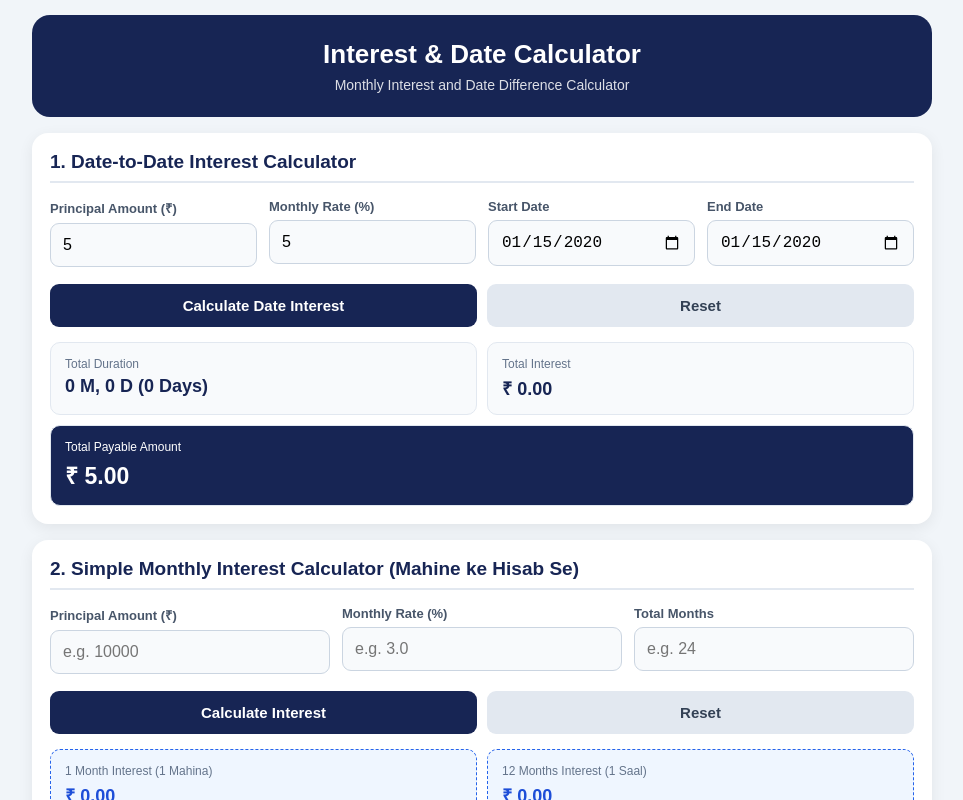
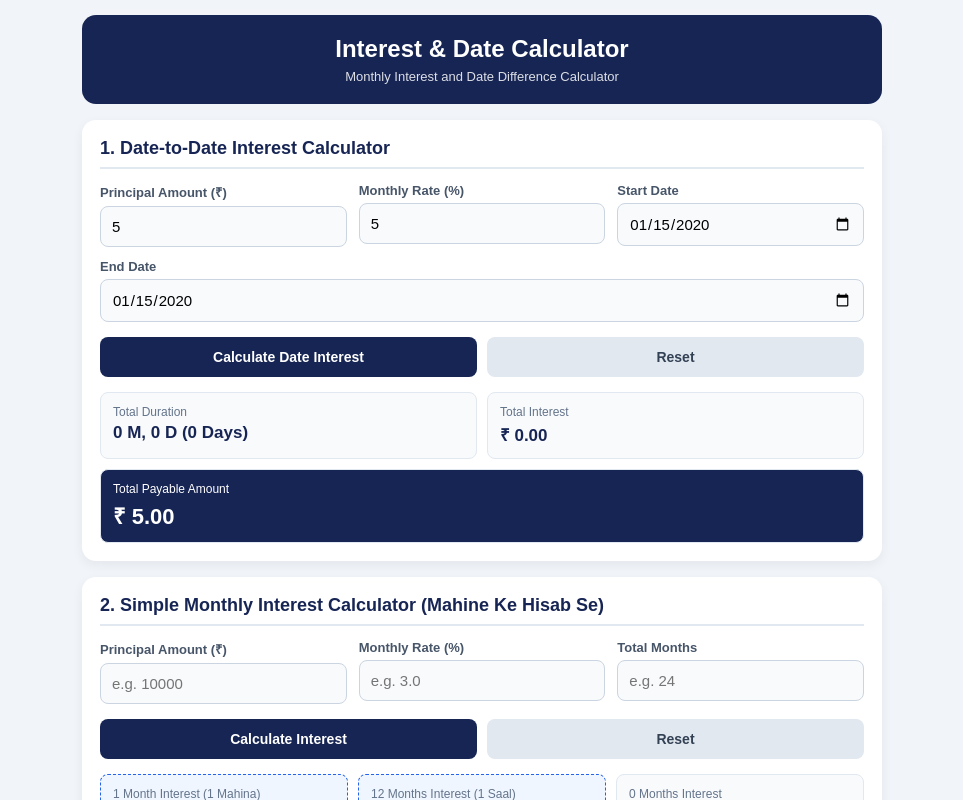
Before and after one commit to rajeshpatel14725836-rgb/Calcnew, a plain HTML site: page index.html in a window 1280 px wide. Both pictures are taken after typing "5", "5", "2020-01-15", "2020-01-15" into the empty fields and a click on the button "Calculate Date Interest". Shown: the top 800 px of the page, without its empty margins (158-1121 px from the left). Drawn offline with Linux system fonts and the light colour scheme.

Commit message:
Update index.html

```diff
--- a/index.html
+++ b/index.html
@@ -5,68 +5,69 @@
 <meta name="viewport" content="width=device-width, initial-scale=1.0">
 <title>Interest & Date Calculator</title>
 
-<meta name="theme-color" content="#172554">
-<meta name="description" content="Monthly Interest and Date Difference Calculator">
-
 <style>
 * {
     box-sizing: border-box;
+    font-family: Arial, sans-serif;
 }
 
 body {
     margin: 0;
     padding: 15px 10px 35px;
-    font-family: Arial, sans-serif;
     background: #f1f5f9;
     color: #172033;
 }
 
 .container {
-    max-width: 900px;
-    margin: auto;
+    max-width: 800px;
+    margin: 0 auto;
 }
 
 .header {
     background: #172554;
     color: white;
     text-align: center;
-    padding: 24px 15px;
-    border-radius: 18px;
+    padding: 20px 15px;
+    border-radius: 14px;
     margin-bottom: 16px;
 }
 
 .header h1 {
-    margin: 0 0 7px;
-    font-size: 26px;
+    margin: 0 0 6px;
+    font-size: 24px;
 }
 
 .header p {
     margin: 0;
-    font-size: 14px;
+    font-size: 13px;
     opacity: 0.85;
 }
 
 .card {
     background: white;
     padding: 18px;
-    border-radius: 16px;
+    border-radius: 14px;
     margin-bottom: 16px;
-    box-shadow: 0 4px 15px rgba(0,0,0,0.07);
+    box-shadow: 0 4px 12px rgba(0,0,0,0.06);
 }
 
 .title {
-    font-size: 19px;
+    font-size: 18px;
     font-weight: bold;
     color: #172554;
-    margin-bottom: 16px;
+    margin-bottom: 14px;
     border-bottom: 2px solid #e2e8f0;
     padding-bottom: 8px;
 }
 
 .input-grid {
-    display: grid;
-    grid-template-columns: repeat(auto-fit, minmax(180px, 1fr));
+    display: flex;
+    flex-wrap: wrap;
     gap: 12px;
+}
+
+.input-box {
+    flex: 1 1 200px;
 }
 
 label {
@@ -74,15 +75,15 @@ label {
     font-size: 13px;
     font-weight: bold;
     color: #475569;
-    margin-bottom: 6px;
+    margin-bottom: 5px;
 }
 
 input {
     width: 100%;
-    padding: 12px;
+    padding: 11px;
     border: 1px solid #cbd5e1;
-    border-radius: 9px;
-    font-size: 16px;
+    border-radius: 8px;
+    font-size: 15px;
     background: #f8fafc;
     outline: none;
 }
@@ -92,80 +93,88 @@ input:focus {
     background: white;
 }
 
+/* Error Alert Box */
+.error-msg {
+    display: none;
+    background: #fef2f2;
+    color: #dc2626;
+    border: 1px solid #fca5a5;
+    padding: 10px;
+    border-radius: 8px;
+    font-size: 13px;
+    font-weight: bold;
+    margin-top: 12px;
+}
+
 .buttons {
     display: flex;
     gap: 10px;
-    margin-top: 17px;
+    margin-top: 15px;
 }
 
 button {
     flex: 1;
     border: 0;
-    border-radius: 9px;
-    padding: 13px;
-    font-size: 15px;
+    border-radius: 8px;
+    padding: 12px;
+    font-size: 14px;
     font-weight: bold;
     cursor: pointer;
-    transition: 0.2s;
 }
 
-.calculate {
+.btn-calc {
     background: #172554;
     color: white;
 }
 
-.calculate:hover {
-    background: #1e3a8a;
-}
-
-.reset {
+.btn-reset {
     background: #e2e8f0;
     color: #334155;
 }
 
-.reset:hover {
-    background: #cbd5e1;
-}
-
 .summary-grid {
-    display: grid;
-    grid-template-columns: repeat(2, 1fr);
+    display: flex;
+    flex-wrap: wrap;
     gap: 10px;
     margin-top: 15px;
 }
 
-.summary {
+.summary-box {
+    flex: 1 1 180px;
     background: #f8fafc;
     border: 1px solid #e2e8f0;
-    border-radius: 10px;
-    padding: 14px;
+    border-radius: 8px;
+    padding: 12px;
 }
 
 .summary-label {
     font-size: 12px;
     color: #64748b;
-    margin-bottom: 5px;
+    margin-bottom: 4px;
 }
 
 .summary-value {
-    font-size: 18px;
+    font-size: 17px;
     font-weight: bold;
     color: #172554;
 }
 
-.final {
-    grid-column: 1 / -1;
+.full-width {
+    flex: 1 1 100%;
+}
+
+.final-box {
     background: #172554;
     color: white;
 }
 
-.final .summary-label,
-.final .summary-value {
+.final-box .summary-label,
+.final-box .summary-value {
     color: white;
 }
 
-.final .summary-value {
-    font-size: 23px;
+.final-box .summary-value {
+    font-size: 22px;
 }
 
 .highlight-box {
@@ -185,86 +194,92 @@ button {
         <p>Monthly Interest and Date Difference Calculator</p>
     </div>
 
-    <!-- ================= SECTION 1: DATE TO DATE CALCULATOR ================= -->
+    <!-- SECTION 1: DATE TO DATE CALCULATOR -->
     <div class="card">
         <div class="title">1. Date-to-Date Interest Calculator</div>
+
         <div class="input-grid">
-            <div>
+            <div class="input-box">
                 <label>Principal Amount (₹)</label>
                 <input type="number" id="principal" placeholder="e.g. 50000">
             </div>
-            <div>
+            <div class="input-box">
                 <label>Monthly Rate (%)</label>
                 <input type="number" id="rate" step="0.01" placeholder="e.g. 2.0">
             </div>
-            <div>
+            <div class="input-box">
                 <label>Start Date</label>
                 <input type="date" id="startDate">
             </div>
-            <div>
+            <div class="input-box">
                 <label>End Date</label>
                 <input type="date" id="endDate">
             </div>
         </div>
 
+        <div id="errSection1" class="error-msg"></div>
+
         <div class="buttons">
-            <button class="calculate" onclick="calculateDateInterest()">Calculate Date Interest</button>
-            <button class="reset" onclick="resetDateFields()">Reset</button>
+            <button class="btn-calc" onclick="calculateDateInterest()">Calculate Date Interest</button>
+            <button class="btn-reset" onclick="resetDateFields()">Reset</button>
         </div>
 
         <div class="summary-grid">
-            <div class="summary">
+            <div class="summary-box">
                 <div class="summary-label">Total Duration</div>
                 <div class="summary-value" id="resDuration">-</div>
             </div>
-            <div class="summary">
+            <div class="summary-box">
                 <div class="summary-label">Total Interest</div>
                 <div class="summary-value" id="resInterest">₹ 0.00</div>
             </div>
-            <div class="summary final">
+            <div class="summary-box full-width final-box">
                 <div class="summary-label">Total Payable Amount</div>
                 <div class="summary-value" id="resTotal">₹ 0.00</div>
             </div>
         </div>
     </div>
 
-    <!-- ================= SECTION 2: SIMPLE MONTHLY CALCULATOR ================= -->
+    <!-- SECTION 2: SIMPLE MONTHLY CALCULATOR -->
     <div class="card">
-        <div class="title">2. Simple Monthly Interest Calculator (Mahine ke Hisab Se)</div>
+        <div class="title">2. Simple Monthly Interest Calculator (Mahine Ke Hisab Se)</div>
+
         <div class="input-grid">
-            <div>
+            <div class="input-box">
                 <label>Principal Amount (₹)</label>
                 <input type="number" id="simPrincipal" placeholder="e.g. 10000">
             </div>
-            <div>
+            <div class="input-box">
                 <label>Monthly Rate (%)</label>
                 <input type="number" id="simRate" step="0.01" placeholder="e.g. 3.0">
             </div>
-            <div>
+            <div class="input-box">
                 <label>Total Months</label>
                 <input type="number" id="simMonths" placeholder="e.g. 24">
             </div>
         </div>
 
+        <div id="errSection2" class="error-msg"></div>
+
         <div class="buttons">
-            <button class="calculate" onclick="calculateSimpleInterest()">Calculate Interest</button>
-            <button class="reset" onclick="resetSimpleFields()">Reset</button>
+            <button class="btn-calc" onclick="calculateSimpleInterest()">Calculate Interest</button>
+            <button class="btn-reset" onclick="resetSimpleFields()">Reset</button>
         </div>
 
         <div class="summary-grid">
-            <div class="summary highlight-box">
+            <div class="summary-box highlight-box">
                 <div class="summary-label">1 Month Interest (1 Mahina)</div>
                 <div class="summary-value" id="sim1Month">₹ 0.00</div>
             </div>
-            <div class="summary highlight-box">
+            <div class="summary-box highlight-box">
                 <div class="summary-label">12 Months Interest (1 Saal)</div>
                 <div class="summary-value" id="sim12Months">₹ 0.00</div>
             </div>
-            <div class="summary">
+            <div class="summary-box">
                 <div class="summary-label"><span id="customMonthLabel">0</span> Months Interest</div>
                 <div class="summary-value" id="simCustomInterest">₹ 0.00</div>
             </div>
-            <div class="summary final">
+            <div class="summary-box full-width final-box">
                 <div class="summary-label">Total Payable Amount (<span id="customMonthTotalLabel">0</span> Months)</div>
                 <div class="summary-value" id="simTotalAmount">₹ 0.00</div>
             </div>
@@ -274,47 +289,61 @@ button {
 </div>
 
 <script>
-// ---------- Section 1 Logic: Date-to-Date Calculator ----------
+// ---------- Error Helper ----------
+function showError(elementId, message) {
+    var errBox = document.getElementById(elementId);
+    errBox.innerText = message;
+    errBox.style.display = 'block';
+}
+
+function hideError(elementId) {
+    var errBox = document.getElementById(elementId);
+    errBox.style.display = 'none';
+    errBox.innerText = '';
+}
+
+// ---------- Section 1 Logic ----------
 function calculateDateInterest() {
-    const pInput = document.getElementById('principal').value.trim();
-    const rInput = document.getElementById('rate').value.trim();
-    const startInput = document.getElementById('startDate').value;
-    const endInput = document.getElementById('endDate').value;
+    hideError('errSection1');
+
+    var pInput = document.getElementById('principal').value.trim();
+    var rInput = document.getElementById('rate').value.trim();
+    var startInput = document.getElementById('startDate').value;
+    var endInput = document.getElementById('endDate').value;
 
     if (pInput === "" || rInput === "" || !startInput || !endInput) {
-        alert("⚠️ Error: Section 1 ke sabhi fields bharna zaroori hai!");
+        showError('errSection1', '⚠️ Kripya Section 1 ke saare fields (Principal, Rate, Start Date, End Date) bharein!');
         return;
     }
 
-    const p = parseFloat(pInput);
-    const r = parseFloat(rInput);
-    const start = new Date(startInput);
-    const end = new Date(endInput);
+    var p = parseFloat(pInput);
+    var r = parseFloat(rInput);
+    var start = new Date(startInput);
+    var end = new Date(endInput);
 
     if (isNaN(p) || isNaN(r) || p <= 0 || r < 0) {
-        alert("⚠️ Error: Kripya Principal Amount aur Rate sahi daalein!");
+        showError('errSection1', '⚠️️ Kripya Sahi aur Positive Principal Amount aur Rate daalein!');
         return;
     }
 
     if (end < start) {
-        alert("⚠️ Error: End Date, Start Date se pehle ki nahi ho sakti!");
+        showError('errSection1', '⚠️ End Date, Start Date se pehle ki nahi ho sakti!');
         return;
     }
 
-    const diffTime = Math.abs(end - start);
-    const diffDays = Math.ceil(diffTime / (1000 * 60 * 60 * 24));
+    var diffTime = Math.abs(end - start);
+    var diffDays = Math.ceil(diffTime / (1000 * 60 * 60 * 24));
 
-    // Daily Interest based on monthly rate / 30
-    const dailyInterest = (p * r / 100) / 30;
-    const totalInterest = dailyInterest * diffDays;
-    const totalAmount = p + totalInterest;
+    var dailyInterest = (p * r / 100) / 30;
+    var totalInterest = dailyInterest * diffDays;
+    var totalAmount = p + totalInterest;
 
-    const months = Math.floor(diffDays / 30);
-    const remainingDays = diffDays % 30;
+    var months = Math.floor(diffDays / 30);
+    var remainingDays = diffDays % 30;
 
-    document.getElementById('resDuration').innerText = `${months} M, ${remainingDays} D (${diffDays} Days)`;
-    document.getElementById('resInterest').innerText = '₹ ' + totalInterest.toLocaleString('en-IN', {minimumFractionDigits: 2, maximumFractionDigits: 2});
-    document.getElementById('resTotal').innerText = '₹ ' + totalAmount.toLocaleString('en-IN', {minimumFractionDigits: 2, maximumFractionDigits: 2});
+    document.getElementById('resDuration').innerText = months + ' M, ' + remainingDays + ' D (' + diffDays + ' Days)';
+    document.getElementById('resInterest').innerText = '₹ ' + totalInterest.toFixed(2);
+    document.getElementById('resTotal').innerText = '₹ ' + totalAmount.toFixed(2);
 }
 
 function resetDateFields() {
@@ -325,51 +354,43 @@ function resetDateFields() {
     document.getElementById('resDuration').innerText = '-';
     document.getElementById('resInterest').innerText = '₹ 0.00';
     document.getElementById('resTotal').innerText = '₹ 0.00';
+    hideError('errSection1');
 }
 
-// ---------- Section 2 Logic: Simple Monthly Interest Calculator ----------
+// ---------- Section 2 Logic ----------
 function calculateSimpleInterest() {
-    const pInput = document.getElementById('simPrincipal').value.trim();
-    const rInput = document.getElementById('simRate').value.trim();
-    const mInput = document.getElementById('simMonths').value.trim();
+    hideError('errSection2');
 
-    // Check for Blank / Empty Fields
+    var pInput = document.getElementById('simPrincipal').value.trim();
+    var rInput = document.getElementById('simRate').value.trim();
+    var mInput = document.getElementById('simMonths').value.trim();
+
     if (pInput === "" || rInput === "" || mInput === "") {
-        alert("⚠️ Error: Kripya Section 2 ke saare fields (Principal Amount, Monthly Rate, Total Months) bharein!");
+        showError('errSection2', '⚠️ Kripya Section 2 ke saare fields (Principal Amount, Monthly Rate, Total Months) bharein!');
         return;
     }
 
-    const p = parseFloat(pInput);
-    const r = parseFloat(rInput);
-    const months = parseFloat(mInput);
+    var p = parseFloat(pInput);
+    var r = parseFloat(rInput);
+    var months = parseFloat(mInput);
 
-    // Validation for Invalid numbers
     if (isNaN(p) || isNaN(r) || isNaN(months) || p <= 0 || r <= 0 || months <= 0) {
-        alert("⚠️ Error: Kripya Sahi aur Positive numbers daalein!");
+        showError('errSection2', '⚠️ Kripya Sahi aur Positive numbers daalein!');
         return;
     }
 
-    // 1 Month interest = P * (R / 100)
-    const m1Interest = p * (r / 100);
+    var m1Interest = p * (r / 100);
+    var m12Interest = m1Interest * 12;
+    var customInterest = m1Interest * months;
+    var totalAmount = p + customInterest;
 
-    // 12 Months (1 Year) interest
-    const m12Interest = m1Interest * 12;
-
-    // Custom Months Interest
-    const customInterest = m1Interest * months;
-
-    // Total Amount
-    const totalAmount = p + customInterest;
-
-    // Update Month Labels
     document.getElementById('customMonthLabel').innerText = months;
     document.getElementById('customMonthTotalLabel').innerText = months;
 
-    // Update Result Amounts
-    document.getElementById('sim1Month').innerText = '₹ ' + m1Interest.toLocaleString('en-IN', {minimumFractionDigits: 2, maximumFractionDigits: 2});
-    document.getElementById('sim12Months').innerText = '₹ ' + m12Interest.toLocaleString('en-IN', {minimumFractionDigits: 2, maximumFractionDigits: 2});
-    document.getElementById('simCustomInterest').innerText = '₹ ' + customInterest.toLocaleString('en-IN', {minimumFractionDigits: 2, maximumFractionDigits: 2});
-    document.getElementById('simTotalAmount').innerText = '₹ ' + totalAmount.toLocaleString('en-IN', {minimumFractionDigits: 2, maximumFractionDigits: 2});
+    document.getElementById('sim1Month').innerText = '₹ ' + m1Interest.toFixed(2);
+    document.getElementById('sim12Months').innerText = '₹ ' + m12Interest.toFixed(2);
+    document.getElementById('simCustomInterest').innerText = '₹ ' + customInterest.toFixed(2);
+    document.getElementById('simTotalAmount').innerText = '₹ ' + totalAmount.toFixed(2);
 }
 
 function resetSimpleFields() {
@@ -382,6 +403,7 @@ function resetSimpleFields() {
     document.getElementById('sim12Months').innerText = '₹ 0.00';
     document.getElementById('simCustomInterest').innerText = '₹ 0.00';
     document.getElementById('simTotalAmount').innerText = '₹ 0.00';
+    hideError('errSection2');
 }
 </script>
 
```
